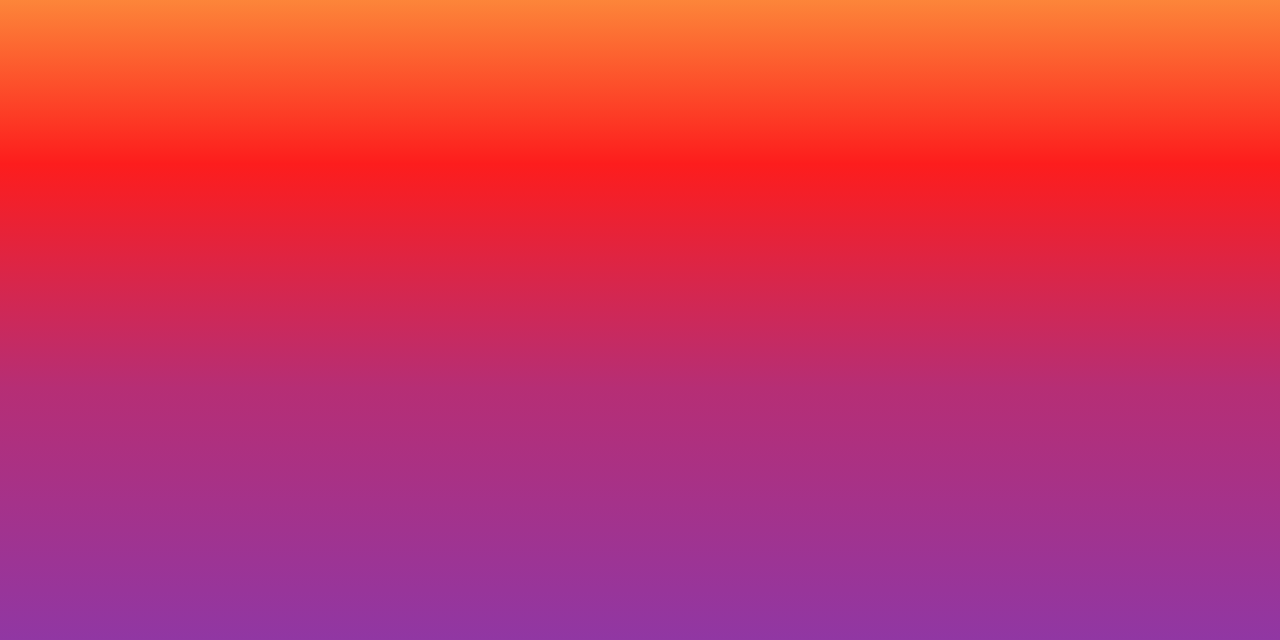
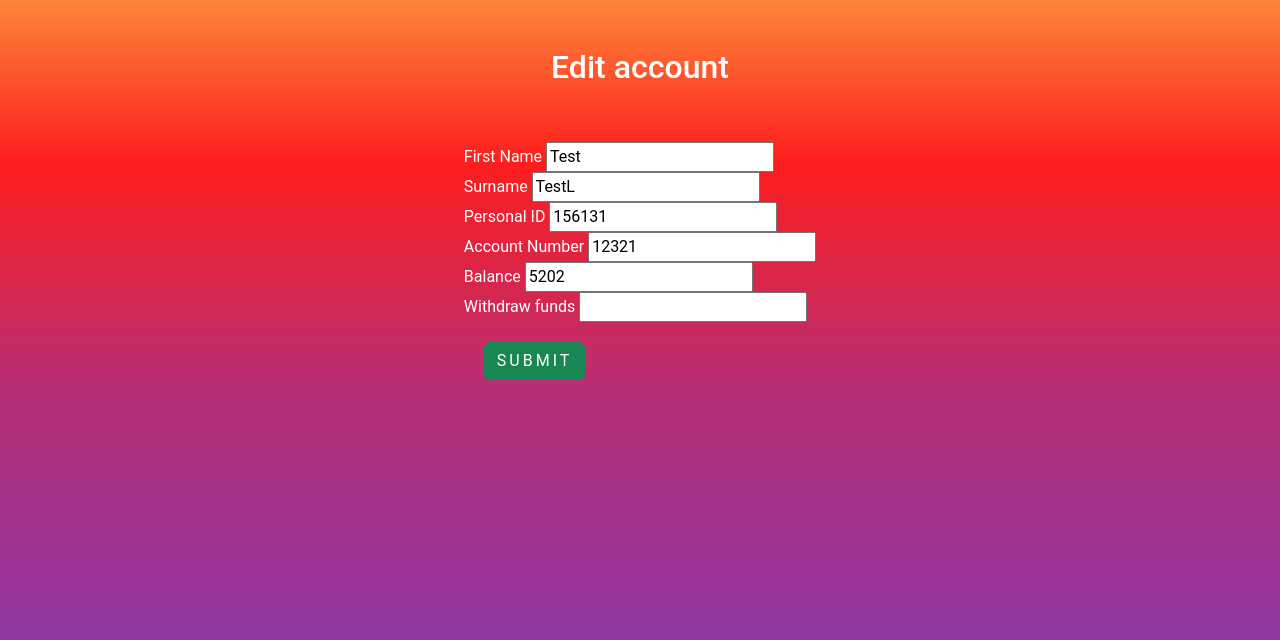
Before and after one commit to janusonyte/bankV2, a PHP site: page /account/withdraw/992523655 in a window 1280 px wide. Shown: the part 68-708 px from the top of the page. Run offline with PHP 8.4, Linux system fonts and the light colour scheme.

Commit message:
deposit + withdraw

```diff
--- a/app/App.php
+++ b/app/App.php
@@ -39,7 +39,9 @@ class App
         if ($_SERVER['REQUEST_METHOD'] == 'POST' && count($url) == 3 && $url[0] == 'account' && $url[1] == 'updateAdd') {
             return (new AccountController)->updateAdd($url[2], $_POST);
         }
-
+        if ($_SERVER['REQUEST_METHOD'] == 'POST' && count($url) == 3 && $url[0] == 'account' && $url[1] == 'updateDeduct') {
+            return (new AccountController)->updateDeduct($url[2], $_POST);
+        }
         if ($_SERVER['REQUEST_METHOD'] == 'GET' && count($url) == 3 && $url[0] == 'account' && $url[1] == 'delete') {
             return (new AccountController)->delete($url[2]);
         }
--- a/app/Controllers/AccountController.php
+++ b/app/Controllers/AccountController.php
@@ -77,7 +77,15 @@ class AccountController
     public function updateAdd(int $id, array $request)
     {
         $data = new FileWriter('account');
-        $data->update($id, $request);
+        $data->updateAdd($id, $request);
+
+        header('Location: /account');
+    }
+
+    public function updateDeduct(int $id, array $request)
+    {
+        $data = new FileWriter('account');
+        $data->updateDeduct($id, $request);
 
         header('Location: /account');
     }
--- a/data/account.json
+++ b/data/account.json
@@ -1 +1 @@
-[{"name":"Test","lastName":"TestL","personalId":"156131","accountNumber":"12321","balance":5252,"amount":"50","id":992523655},{"name":"Gabriele","lastName":"Crawford","personalId":"1111111","id":966753155,"accountNumber":"LT770080913030306191","balance":0}]
+[{"name":"Test","lastName":"TestL","personalId":"156131","accountNumber":"12321","balance":5202,"amount":"6000","id":992523655},{"name":"Gabriele","lastName":"Crawford","personalId":"1111111","id":966753155,"accountNumber":"LT770080913030306191","balance":0}]
--- a/views/account/withdraw.php
+++ b/views/account/withdraw.php
@@ -0,0 +1,34 @@
+<body>
+    <div class="container">
+        <div class="col m-5">
+            <h2>Edit account</h2>
+        </div>
+        <form action="/account/updateDeduct/<?= $account['id'] ?>" method="post">
+            <div>
+                <label for="name">First Name</label>
+                <input type="text" name="name" id="name" value="<?= $account['name'] ?>" required>
+            </div>
+            <div>
+                <label for="lastName">Surname</label>
+                <input type="text" name="lastName" id="lastName" value="<?= $account['lastName'] ?>" required>
+            </div>
+            <div>
+                <label for="personalId">Personal ID</label>
+                <input type="text" name="personalId" id="personalId" value="<?= $account['personalId'] ?>" required readonly>
+            </div>
+            <div>
+                <label for="accountNumber ">Account Number</label>
+                <input type="text" name="accountNumber" id="accountNumber" value="<?= $account['accountNumber'] ?>" required readonly>
+            </div>
+            <div>
+                <label for="balance">Balance</label>
+                <input type="text " name="balance" id="balance" value="<?= $account['balance'] ?>" required readonly>
+            </div>
+            <div>
+                <label for="amount">Withdraw funds</label>
+                <input type="text " name="amount" id="amount" required>
+            </div>
+
+            <button class="btn btn-success" type="submit">Submit</button>
+    </div>
+    </form>
```
